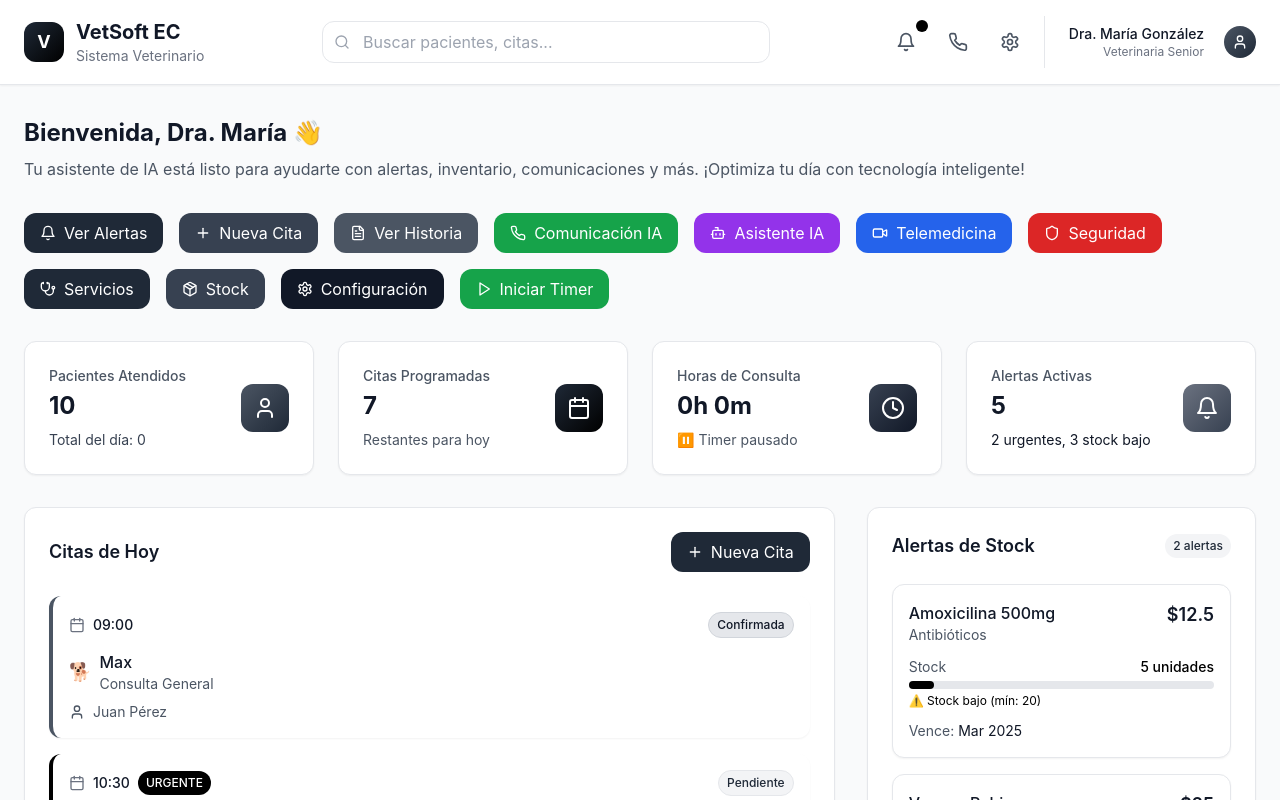
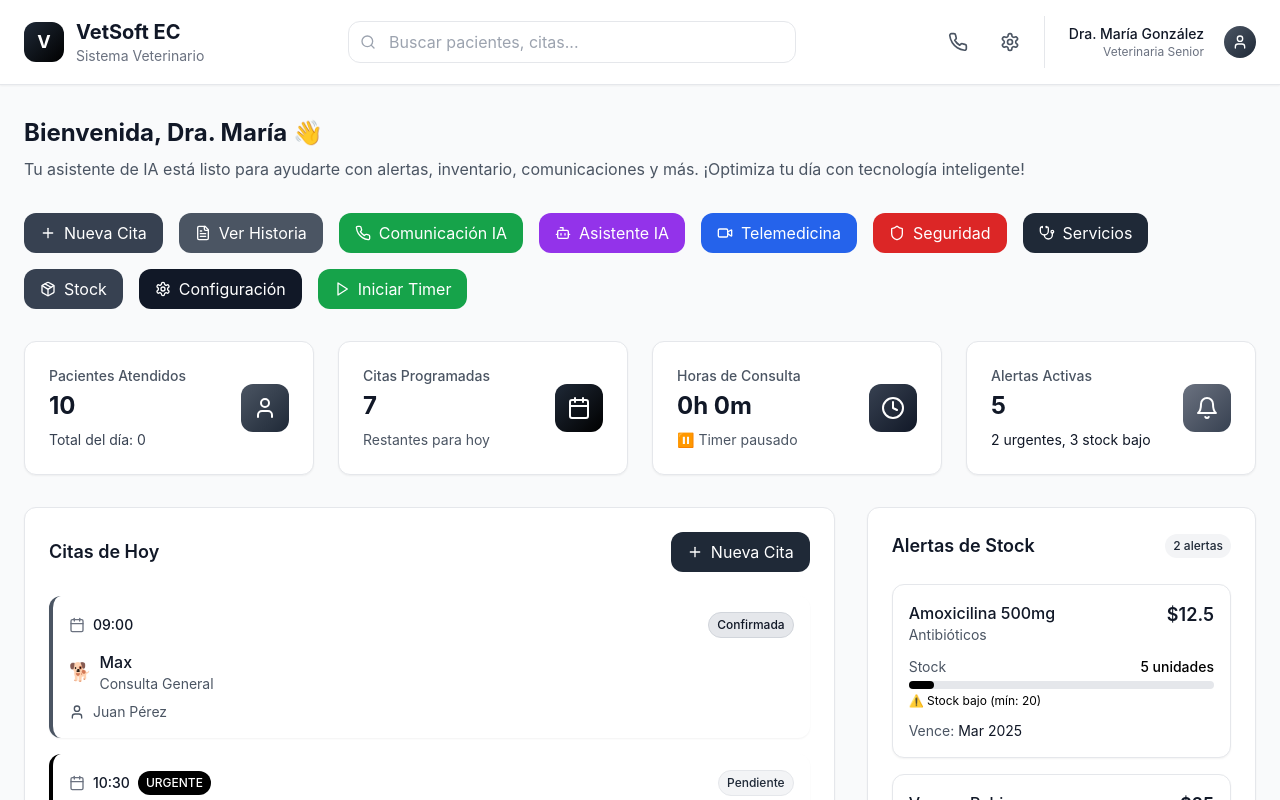
Before and after one commit to potterzoom/canine-care-pro, a React (Vite) app: page / in a window 1280 px wide. Shown: the top 800 px of the page. Built offline with nearby package versions, Linux system fonts and the light colour scheme.

Commit message:
Remove alert icon and button
Removes the alert icon from the header and the "Ver Alertas" button from the welcome section.

```diff
--- a/src/components/Header.tsx
+++ b/src/components/Header.tsx
@@ -40,14 +40,6 @@ const Header = ({ onAlertsClick, onConfigClick, onCallClick, onUserManagementCli
         {/* Acciones del usuario */}
         <div className="flex items-center space-x-4">
           <button
-            onClick={onAlertsClick}
-            className="relative p-2 text-gray-600 hover:text-gray-900 hover:bg-gray-50 rounded-lg transition-colors"
-          >
-            <Bell className="w-5 h-5" />
-            <span className="absolute -top-1 -right-1 w-3 h-3 bg-black rounded-full"></span>
-          </button>
-
-          <button
             onClick={onCallClick}
             className="p-2 text-gray-600 hover:text-gray-900 hover:bg-gray-50 rounded-lg transition-colors"
           >
--- a/src/pages/Index.tsx
+++ b/src/pages/Index.tsx
@@ -215,14 +215,6 @@ const Index = () => {
 
         {/* Botones de acceso rápido a modales */}
         <div className="mb-8 flex flex-wrap gap-4">
-          <button
-            onClick={() => setAlertsOpen(true)}
-            className="flex items-center space-x-2 px-4 py-2 bg-gray-800 hover:bg-black text-white rounded-lg transition-colors"
-          >
-            <Bell className="w-4 h-4" />
-            <span>Ver Alertas</span>
-          </button>
-
           <button
             onClick={() => setNewAppointmentOpen(true)}
             className="flex items-center space-x-2 px-4 py-2 bg-gray-700 hover:bg-gray-800 text-white rounded-lg transition-colors"
```
